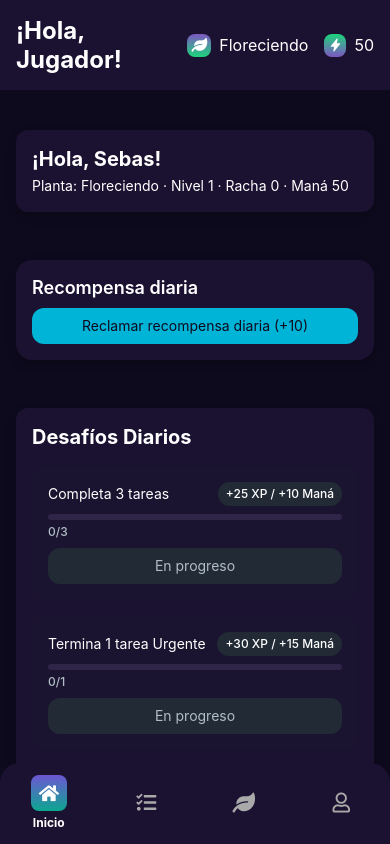
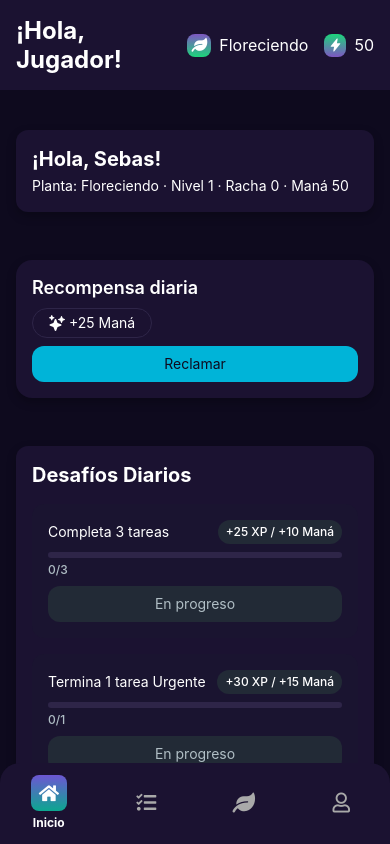
Before and after one commit to codesebastianvega/mana-bloom-app, a React Native app: screen /HomeScreen in a window 390 px wide. Built offline with nearby package versions, Linux system fonts and the light colour scheme.

Commit message:
feat(rewards/daily): pool ponderado y reclamo con mana/coin/gem/ítem + racha

```diff
--- a/src/components/home/DailyRewardSection.js
+++ b/src/components/home/DailyRewardSection.js
@@ -1,56 +1,80 @@
 // [MB] Módulo: Home / Sección: Recompensa Diaria
 // Afecta: HomeScreen
-// Propósito: Mostrar botón para reclamar recompensa diaria
+// Propósito: Mostrar recompensa diaria y permitir su reclamo
 // Puntos de edición futura: integrar animaciones y estados visuales
 // Autor: Codex - Fecha: 2025-08-13
 
 import React from "react";
 import { View, Text, Pressable } from "react-native";
+import { Ionicons } from "@expo/vector-icons";
 import styles from "./DailyRewardSection.styles";
 import {
   useAppDispatch,
   useAppState,
-  useCanClaimToday,
-  DAILY_REWARD_MANA,
+  useDailyReward,
   useHydrationStatus,
 } from "../../state/AppContext";
+import { Colors, Opacity } from "../../theme";
 import SectionPlaceholder from "./SectionPlaceholder";
 
 export default function DailyRewardSection() {
   const dispatch = useAppDispatch();
   const { streak } = useAppState();
-  const canClaimToday = useCanClaimToday();
+  const dailyReward = useDailyReward();
   const hydration = useHydrationStatus();
 
   const handleClaim = () => {
-    dispatch({ type: "CLAIM_DAILY_REWARD" });
+    dispatch({ type: "CLAIM_TODAY_REWARD" });
   };
 
-  if (hydration.progress) {
+  if (hydration.dailyReward) {
     return <SectionPlaceholder height={110} />;
   }
+
+  const { claimed, reward } = dailyReward;
+  const iconName =
+    reward?.kind === "mana"
+      ? "sparkles"
+      : reward?.kind === "coin"
+      ? "pricetag"
+      : reward?.kind === "gem"
+      ? "diamond"
+      : reward?.kind === "item" && reward?.sku?.includes("potions")
+      ? "flask"
+      : "cube";
 
   return (
     <View style={styles.container}>
       <Text style={styles.title} accessibilityRole="header">
         Recompensa diaria
       </Text>
-      {canClaimToday ? (
+      {reward && (
+        <View style={styles.rewardPill} accessible accessibilityLabel={reward.title}>
+          <Ionicons
+            name={iconName}
+            size={16}
+            color={Colors.text}
+            style={styles.rewardIcon}
+          />
+          <Text style={styles.rewardText}>{reward.title}</Text>
+        </View>
+      )}
       <Pressable
         onPress={handleClaim}
-          style={styles.claimButton}
+        disabled={claimed}
+        style={[styles.claimButton, claimed && { opacity: Opacity.disabled }]}
         accessibilityRole="button"
-          accessibilityLabel="Reclamar recompensa diaria"
+        accessibilityState={{ disabled: claimed }}
+        accessibilityLabel={
+          claimed ? "Recompensa diaria reclamada" : "Reclamar recompensa diaria"
+        }
       >
         <Text style={styles.claimButtonText}>
-            {`Reclamar recompensa diaria (+${DAILY_REWARD_MANA})`}
+          {claimed ? "Reclamado" : "Reclamar"}
         </Text>
       </Pressable>
-      ) : (
-        <View>
-          <Text style={styles.claimedText}>Ya reclamaste hoy</Text>
+      {claimed && (
         <Text style={styles.streakText}>{`Racha: ${streak} días`}</Text>
-        </View>
       )}
     </View>
   );
--- a/src/components/home/DailyRewardSection.styles.js
+++ b/src/components/home/DailyRewardSection.styles.js
@@ -37,10 +37,23 @@ export default StyleSheet.create({
     ...Typography.body,
     color: Colors.textInverse,
   },
-  claimedText: {
+  rewardPill: {
+    flexDirection: "row",
+    alignItems: "center",
+    borderWidth: 1,
+    borderColor: Colors.border,
+    borderRadius: Radii.pill,
+    paddingHorizontal: Spacing.base,
+    paddingVertical: Spacing.tiny,
+    alignSelf: "flex-start",
+    marginBottom: Spacing.small,
+  },
+  rewardIcon: {
+    marginRight: Spacing.tiny,
+  },
+  rewardText: {
     ...Typography.body,
     color: Colors.text,
-    marginBottom: Spacing.small,
   },
   streakText: {
     ...Typography.caption,
--- /dev/null
+++ b/src/constants/dailyRewards.js
@@ -0,0 +1,13 @@
+// [MB] Módulo: Estado / Sección: Recompensas Diarias
+// Afecta: AppContext y HomeScreen (DailyRewardSection)
+// Propósito: Pool ponderado de recompensas diarias
+// Puntos de edición futura: ajustar pesos y contenido del pool
+// Autor: Codex - Fecha: 2025-08-13
+
+export const DAILY_REWARDS = [
+  { id: "mana_25", kind: "mana", amount: 25, weight: 30, title: "+25 Maná" },
+  { id: "coin_50", kind: "coin", amount: 50, weight: 25, title: "+50 Monedas" },
+  { id: "mana_50", kind: "mana", amount: 50, weight: 20, title: "+50 Maná" },
+  { id: "item_p2", kind: "item", sku: "shop/potions/p2", weight: 15, title: "Cristal de Maná" },
+  { id: "gem_1", kind: "gem", amount: 1, weight: 10, title: "+1 Diamante" },
+];
--- /dev/null
+++ b/src/constants/shopCatalog.js
@@ -0,0 +1,10 @@
+// [MB] Módulo: Estado / Sección: Catálogo de Tienda
+// Afecta: inventario y recompensas
+// Propósito: Resolver metadatos de ítems por SKU
+// Puntos de edición futura: ampliar catálogo y categorías
+// Autor: Codex - Fecha: 2025-08-13
+
+export const SHOP_CATALOG = {
+  "shop/potions/p1": { title: "Poción de Sabiduría", category: "potions" },
+  "shop/potions/p2": { title: "Cristal de Maná", category: "potions" },
+};
--- a/src/state/AppContext.js
+++ b/src/state/AppContext.js
@@ -28,13 +28,15 @@ import {
   setBuffs,
   getDailyChallengesState,
   setDailyChallengesState,
+  getDailyRewardState,
+  setDailyRewardState,
   getNewsFeed,
   setNewsFeed,
   getWallet,
   setWallet,
 } from "../storage";
-
-export const DAILY_REWARD_MANA = 10;
+import { DAILY_REWARDS } from "../constants/dailyRewards";
+import { SHOP_CATALOG } from "../constants/shopCatalog";
 
 function getLocalISODate(date = new Date()) {
   return date.toLocaleDateString("en-CA");
@@ -51,6 +53,34 @@ function cleanupExpired(buffs, t = now()) {
 function xpMultiplier(buffs, t = now()) {
   const active = cleanupExpired(buffs, t);
   return active.some((b) => b.type === "xp_double") ? 2 : 1;
+}
+
+function hashStringToInt(str) {
+  let h = 2166136261;
+  for (let i = 0; i < str.length; i++) {
+    h ^= str.charCodeAt(i);
+    h = Math.imul(h, 16777619);
+  }
+  return h >>> 0;
+}
+function mulberry32(a) {
+  return function () {
+    let t = (a += 0x6d2b79f5);
+    t = Math.imul(t ^ (t >>> 15), t | 1);
+    t ^= t + Math.imul(t ^ (t >>> 7), t | 61);
+    return ((t ^ (t >>> 14)) >>> 0) / 4294967296;
+  };
+}
+function pickWeightedDeterministic(items, weights, seedStr) {
+  const seed = hashStringToInt(seedStr);
+  const rnd = mulberry32(seed)();
+  const total = weights.reduce((a, b) => a + b, 0);
+  let r = rnd * total;
+  for (let i = 0; i < items.length; i++) {
+    r -= weights[i];
+    if (r <= 0) return items[i];
+  }
+  return items[items.length - 1];
 }
 
 function generateDefaultDailyChallenges() {
@@ -132,6 +162,7 @@ const initialState = {
   buffs: [],
   dailyChallenges: { dateKey: null, items: [] },
   news: { items: [] },
+  dailyReward: { dateKey: null, rewardId: null, claimed: false },
 };
 
 function roundToNearest10(n) {
@@ -185,6 +216,8 @@ function appReducer(state, action) {
       return { ...state, dailyChallenges: action.payload };
     case "SET_NEWS":
       return { ...state, news: action.payload };
+    case "SET_DAILY_REWARD":
+      return { ...state, dailyReward: action.payload };
     case "MARK_NEWS_READ": {
       const items = state.news.items.map((it) =>
         it.id === action.payload.id ? { ...it, read: true } : it
@@ -265,18 +298,50 @@ function appReducer(state, action) {
         dailyChallenges: { ...state.dailyChallenges, items },
       };
     }
-    case "CLAIM_DAILY_REWARD": {
+    case "CLAIM_TODAY_REWARD": {
       const today = getLocalISODate();
-      if (state.lastClaimDate === today) {
+      if (
+        state.dailyReward.dateKey !== today ||
+        state.dailyReward.claimed
+      ) {
         return state;
       }
+      const reward = DAILY_REWARDS.find(
+        (r) => r.id === state.dailyReward.rewardId
+      );
+      if (!reward) return state;
+      let withReward = state;
+      if (reward.kind === "mana") {
+        withReward = { ...state, mana: state.mana + (reward.amount || 0) };
+      } else if (reward.kind === "coin") {
+        withReward = appReducer(state, {
+          type: "ADD_COIN",
+          payload: reward.amount || 0,
+        });
+      } else if (reward.kind === "gem") {
+        withReward = appReducer(state, {
+          type: "ADD_GEM",
+          payload: reward.amount || 0,
+        });
+      } else if (reward.kind === "item" && reward.sku) {
+        const info =
+          SHOP_CATALOG[reward.sku] || {
+            title: "Ítem misterioso",
+            category: "potions",
+          };
+        withReward = appReducer(state, {
+          type: "ADD_TO_INVENTORY",
+          payload: { sku: reward.sku, title: info.title, category: info.category },
+        });
+      }
       const yesterday = getLocalISODate(new Date(Date.now() - 86400000));
-      const newStreak = state.lastClaimDate === yesterday ? state.streak + 1 : 1;
+      const newStreak =
+        state.lastClaimDate === yesterday ? state.streak + 1 : 1;
       return {
-        ...state,
-        mana: state.mana + DAILY_REWARD_MANA,
+        ...withReward,
         streak: newStreak,
         lastClaimDate: today,
+        dailyReward: { ...state.dailyReward, claimed: true },
       };
     }
     case "PURCHASE_WITH_MANA": {
@@ -331,6 +396,7 @@ export function AppProvider({ children }) {
     inventory: true,
     news: true,
     challenges: true,
+    dailyReward: true,
   });
 
   useEffect(() => {
@@ -345,6 +411,7 @@ export function AppProvider({ children }) {
         storedDailyChallenges,
         storedNews,
         storedWallet,
+        storedDailyReward,
       ] = await Promise.all([
         getMana(),
         getStreak(),
@@ -355,6 +422,7 @@ export function AppProvider({ children }) {
         getDailyChallengesState(),
         getNewsFeed(),
         getWallet(),
+        getDailyRewardState(),
       ]);
       dispatch({ type: "SET_MANA", payload: storedMana });
       setHydration((h) => ({ ...h, mana: false }));
@@ -391,6 +459,23 @@ export function AppProvider({ children }) {
       }
       dispatch({ type: "SET_NEWS", payload: news });
       setHydration((h) => ({ ...h, news: false }));
+      let dailyReward = storedDailyReward;
+      if (!dailyReward || dailyReward.dateKey !== todayKey) {
+        const weights = DAILY_REWARDS.map((r) => r.weight);
+        const reward = pickWeightedDeterministic(
+          DAILY_REWARDS,
+          weights,
+          `guest:${todayKey}`
+        );
+        dailyReward = {
+          dateKey: todayKey,
+          rewardId: reward.id,
+          claimed: false,
+        };
+        await setDailyRewardState(dailyReward);
+      }
+      dispatch({ type: "SET_DAILY_REWARD", payload: dailyReward });
+      setHydration((h) => ({ ...h, dailyReward: false }));
       isHydrating.current = false;
     }
     hydrate();
@@ -443,6 +528,11 @@ export function AppProvider({ children }) {
     setNewsFeed(state.news);
   }, [state.news]);
 
+  useEffect(() => {
+    if (isHydrating.current) return;
+    setDailyRewardState(state.dailyReward);
+  }, [state.dailyReward]);
+
   return (
     <AppStateContext.Provider value={state}>
       <AppDispatchContext.Provider value={dispatch}>
@@ -468,11 +558,6 @@ export function useAppDispatch() {
     throw new Error("useAppDispatch must be used within an AppProvider");
   }
   return context;
-}
-
-export function useCanClaimToday() {
-  const { lastClaimDate } = useAppState();
-  return lastClaimDate !== getLocalISODate();
 }
 
 export function useCanAfford() {
@@ -521,6 +606,12 @@ export function useXpMultiplier() {
   return { multiplier, expiresAt: buff?.expiresAt };
 }
 
+export function useDailyReward() {
+  const { dailyReward } = useAppState();
+  const reward = DAILY_REWARDS.find((r) => r.id === dailyReward.rewardId);
+  return { ...dailyReward, reward };
+}
+
 export function useDailyChallenges() {
   const { dailyChallenges } = useAppState();
   return dailyChallenges;
```
Also changed, not shown: src/storage.js (+20 -0 lines). Lines whose indentation alone changed are shown as unchanged.
